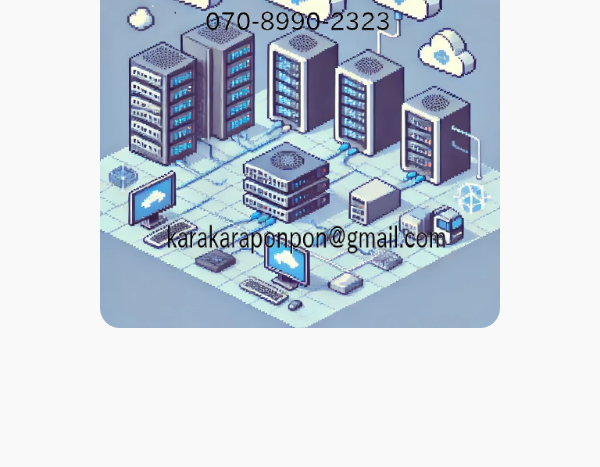
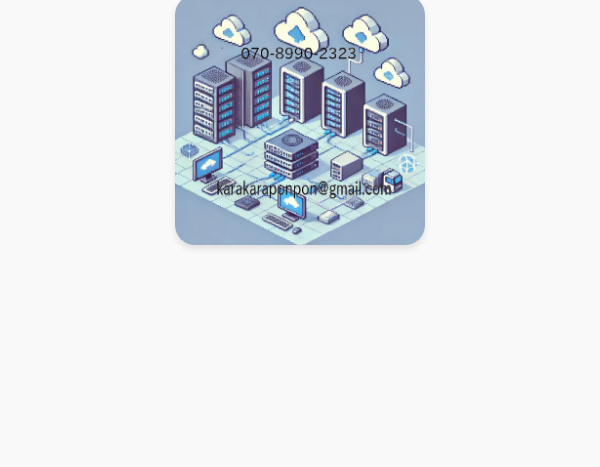
Before and after one commit to TerashiFumiaki/terashifumiaki-profile, a plain HTML site: page index.html in a window 600 px wide. Shown: the part 333-800 px from the top of the page. Drawn offline with Linux system fonts and the light colour scheme.

Commit message:
Update styles.css

```diff
--- a/styles.css
+++ b/styles.css
@@ -28,17 +28,25 @@ h2 {
     color: #555;
 }
 
-.profile-image {
-    max-width: 300px; /* 大きな画像の最大幅を設定 */
-    width: 100%; /* 小さい画面でも画像が幅いっぱいになる */
-    border-radius: 20px; /* 丸みの角度を調整 */
+.images {
+    display: flex;
+    flex-wrap: wrap;
+    justify-content: center;
+    gap: 1em; /* 画像間のスペース */
     margin-top: 1em;
 }
 
-/* 小さい画面向け */
+.profile-image {
+    max-width: 300px; /* PCでの最大サイズ */
+    width: 100%; /* スマホでの画像幅調整 */
+    border-radius: 20px; /* 画像の角を丸くする */
+    box-shadow: 0 4px 6px rgba(0, 0, 0, 0.1); /* 軽いシャドウを追加 */
+}
+
+/* スマホ向け */
 @media (max-width: 600px) {
     h1 {
-        font-size: 2em; /* タイトルのサイズを微調整 */
+        font-size: 2em; /* タイトルのサイズを縮小 */
     }
 
     h2 {
@@ -46,13 +54,17 @@ h2 {
     }
 
     .profile-image {
-        max-width: 200px; /* スマホ画面での画像最大サイズを調整 */
+        max-width: 150px; /* 小さい画面では画像サイズを縮小 */
+    }
+
+    .images {
+        gap: 0.5em; /* スペースを縮小 */
     }
 }
 
 /* タブレット向け */
 @media (min-width: 600px) and (max-width: 1024px) {
     .profile-image {
-        max-width: 400px; /* タブレット用に画像をさらに大きく */
+        max-width: 250px; /* タブレット用画像サイズ */
     }
 }
```
